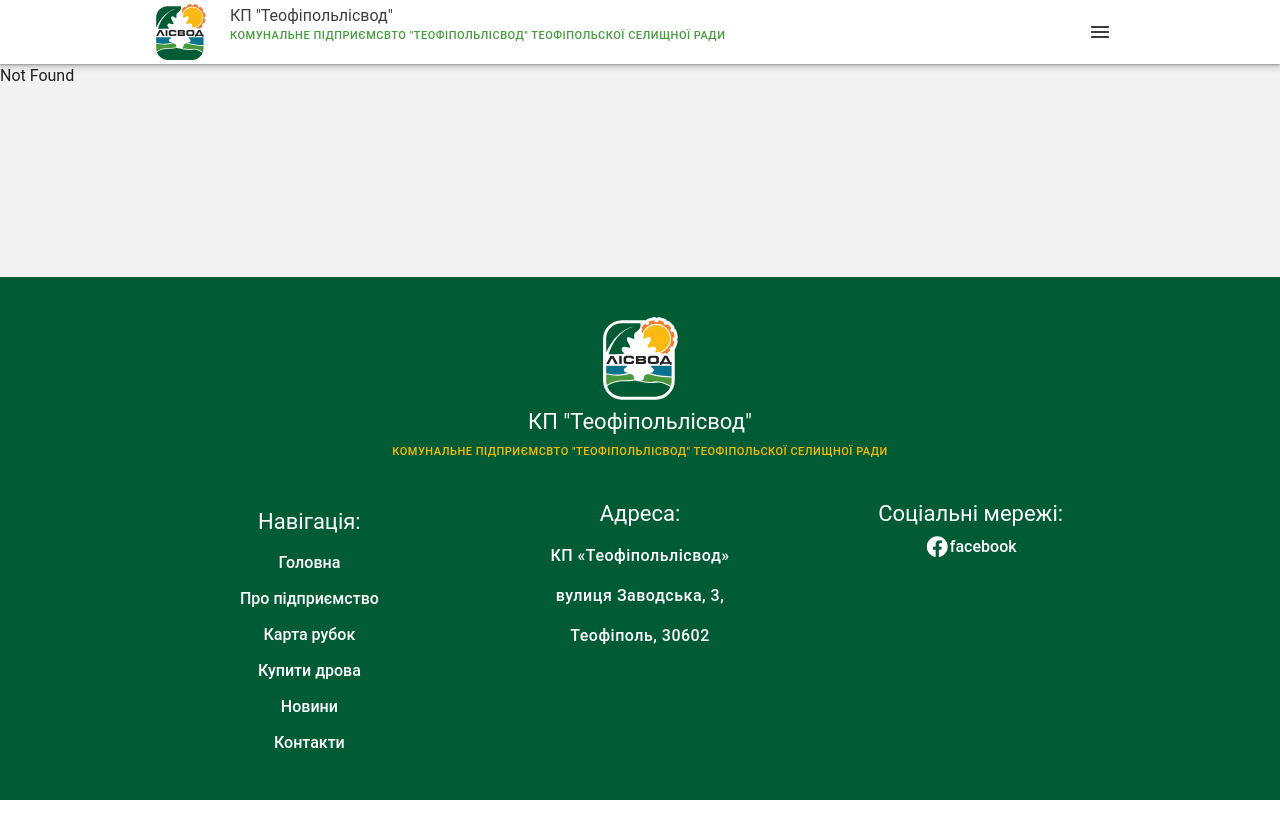
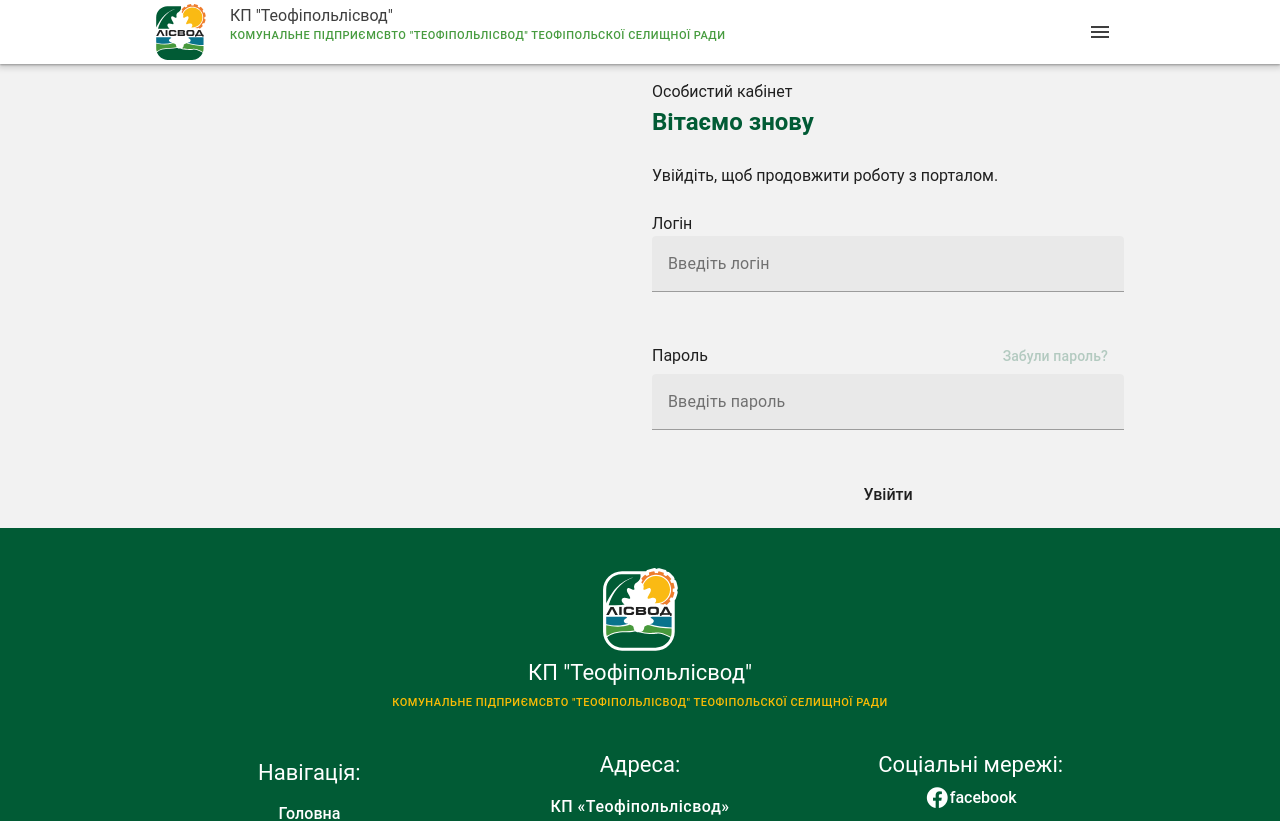
Before and after one commit to Vitalik0422/teofipolforestry, a Vue app in the folder client/: page /login in a window 1280 px wide. Shown: the top 821 px of the page. Before the commit the page ends 800 px from the top, so only its background shows below. Built offline with nearby package versions, Linux system fonts and the light colour scheme; no server answers; a small style sheet from the web is missing; a web font is replaced by a local one.

Commit message:
feat: implement login and registration pages with forms and layout

```diff
--- a/client/eslint.config.js
+++ b/client/eslint.config.js
@@ -2,4 +2,5 @@
 
 export default vuetify({
   ts: true,
+  stylistic: true,
 })
--- a/client/src/App.vue
+++ b/client/src/App.vue
@@ -6,9 +6,22 @@
 <template>
   <v-app class="d-flex flex-column">
     <Header />
-    <v-main class="flex-grow-1">
+    <v-main class="d-flex flex-column flex-grow-1">
       <router-view />
     </v-main>
     <Footer />
   </v-app>
 </template>
+
+<style>
+p,
+h1,
+h2,
+h3,
+h4,
+h5,
+h6 {
+  margin: 0;
+  padding: 0;
+}
+</style>
--- /dev/null
+++ b/client/src/components/Auth/LoginForm.vue
@@ -0,0 +1,66 @@
+<script setup lang="ts">
+import { useForm, useField } from 'vee-validate'
+import AppButton from '../UI/AppButton.vue'
+const { handleSubmit } = useForm({
+  initialValues: { email: '', password: '' },
+})
+const { value: login, errorMessage: loginError } = useField<string>(
+  'email',
+  (value) => !!value?.trim() || 'Введи email',
+)
+const { value: password, errorMessage: passwordError } = useField<string>(
+  'password',
+  (value) => !!value?.trim() || 'Введіть пароль',
+)
+
+const submit = handleSubmit((formData) => {
+  console.log(formData)
+})
+</script>
+<template>
+  <section class="d-flex">
+    <v-form
+      @submit.prevent="submit"
+      class="d-flex flex-grow-1 align-center justify-center w-100"
+    >
+      <v-col>
+        <v-row class="my-0"><p>Особистий кабінет</p> </v-row>
+        <v-row class="text-primary mt-0"><h1>Вітаємо знову</h1> </v-row>
+        <v-row><p>Увійдіть, щоб продовжити роботу з порталом.</p> </v-row>
+
+        <v-row>
+          <v-col cols="12">
+            <p>Логін</p>
+            <v-text-field
+              label="Введіть логін"
+              v-model="login"
+              :error-messages="loginError"
+              autocomplete="username"
+            />
+          </v-col>
+        </v-row>
+
+        <v-row>
+          <v-col>
+            <div class="d-flex align-center justify-space-between">
+              <p>Пароль</p>
+              <v-btn type="button" disabled variant="text" color="primary">
+                Забули пароль?
+              </v-btn>
+            </div>
+            <v-text-field
+              label="Введіть пароль"
+              v-model="password"
+              type="password"
+              :error-messages="passwordError"
+              autocomplete="current-password"
+            />
+          </v-col>
+        </v-row>
+        <v-row>
+          <AppButton class="w-100" type="submit" text="Увійти" />
+        </v-row>
+      </v-col>
+    </v-form>
+  </section>
+</template>
--- /dev/null
+++ b/client/src/components/Auth/RegisterForm.vue
@@ -0,0 +1,2 @@
+<script setup lang="ts"></script>
+<template></template>
--- /dev/null
+++ b/client/src/components/AuthHero.vue
@@ -0,0 +1,4 @@
+<script setup lang="ts"></script>
+<template>
+  <section class="d-flex flex-grow-1"></section>
+</template>
--- /dev/null
+++ b/client/src/pages/LoginPage.vue
@@ -0,0 +1,27 @@
+<script setup lang="ts">
+import AuthHero from '@/components/AuthHero.vue'
+import LoginForm from '@/components/Auth/LoginForm.vue'
+</script>
+<template>
+  <v-container class="login-page d-flex flex-grow-1 align-stretch">
+    <AuthHero />
+    <LoginForm />
+  </v-container>
+</template>
+
+<style scoped>
+.login-page {
+  gap: 24px;
+}
+
+.login-page > :deep(section) {
+  flex: 1 1 0;
+  min-width: 0;
+}
+
+@media (max-width: 767px) {
+  .login-page {
+    flex-direction: column;
+  }
+}
+</style>
--- /dev/null
+++ b/client/src/pages/RegisterPage.vue
@@ -0,0 +1,9 @@
+<script setup lang="ts">
+import AuthHero from '@/components/AuthHero.vue'
+import RegisterForm from '@/components/Auth/RegisterForm.vue'
+</script>
+
+<template>
+  <AuthHero />
+  <RegisterForm />
+</template>
--- a/client/src/router/index.ts
+++ b/client/src/router/index.ts
@@ -1,11 +1,4 @@
 import { createRouter, createWebHistory } from 'vue-router'
-import About from '@/pages/About.vue'
-import ForestMap from '@/pages/ForestMap.vue'
-import ForestMapService from '@/pages/ForestMapService.vue'
-import GalleryService from '@/pages/GalleryService.vue'
-import Home from '@/pages/home.vue'
-import NotFound from '@/pages/NotFound.vue'
-import SalesForest from '@/pages/SalesForest.vue'
 
 const router = createRouter({
   history: createWebHistory(import.meta.env.BASE_URL),
@@ -21,19 +14,51 @@
     return undefined
   },
   routes: [
-    { path: '/:pathMatch(.*)*', name: 'NotFound', component: NotFound },
+    {
+      path: '/:pathMatch(.*)*',
+      name: 'NotFound',
+      component: () => import('@/pages/NotFound.vue'),
+    },
     {
       path: '/',
-      component: Home,
+      name: 'Home',
+      component: () => import('@/pages/home.vue'),
     },
-    { path: '/sales', component: SalesForest },
-    { path: '/about', component: About },
-    { path: '/forestMap/service', component: ForestMapService },
+    {
+      path: '/sales',
+      name: 'SalesForest',
+      component: () => import('@/pages/SalesForest.vue'),
+    },
+    {
+      path: '/about',
+      name: 'About',
+      component: () => import('@/pages/About.vue'),
+    },
+    {
+      path: '/forestMap/service',
+      name: 'ForestMapService',
+      component: () => import('@/pages/ForestMapService.vue'),
+    },
     {
       path: '/forestMap',
-      component: ForestMap,
+      name: 'ForestMap',
+      component: () => import('@/pages/ForestMap.vue'),
     },
-    { path: '/gallery/service', component: GalleryService },
+    {
+      path: '/gallery/service',
+      name: 'GalleryService',
+      component: () => import('@/pages/GalleryService.vue'),
+    },
+    {
+      path: '/login',
+      name: 'Login',
+      component: () => import('@/pages/LoginPage.vue'),
+    },
+    {
+      path: '/register',
+      name: 'Register',
+      component: () => import('@/pages/RegisterPage.vue'),
+    },
   ],
 })
 
```
Also changed, not shown: 1 other file (tests, documents, lock files or other folders).
